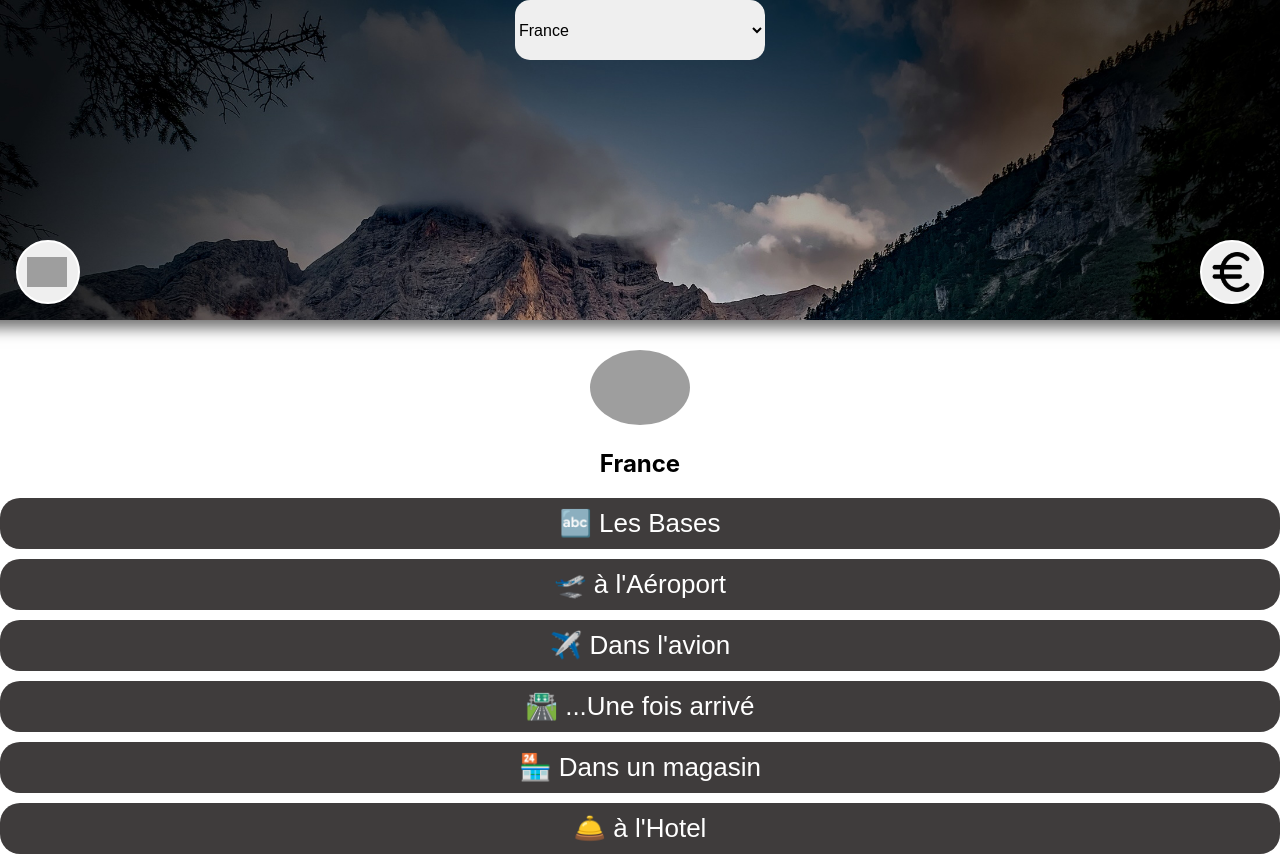
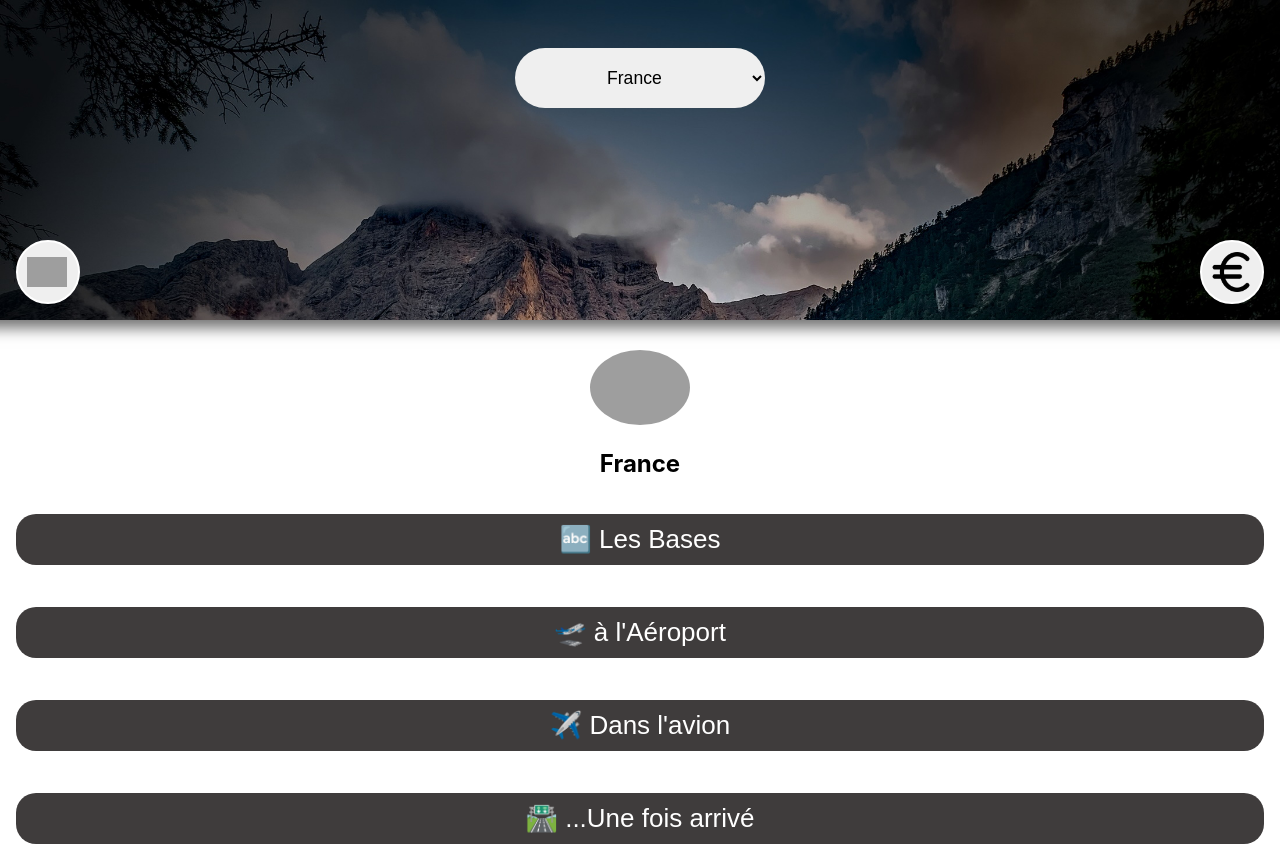
Before and after one commit to FMichel5173/TravelerKit, a React (Vite) app in the folder frontend/: page / in a window 1280 px wide. Shown: the top 856 px of the page. Built offline with nearby package versions, Linux system fonts and the light colour scheme; grey boxes are pictures that could not be loaded.

Commit message:
adding style

```diff
--- a/frontend/src/components/Button.css
+++ b/frontend/src/components/Button.css
@@ -5,4 +5,5 @@
   color: white;
   border: none;
   border-radius: 20px;
+  margin:1rem;
 }
--- a/frontend/src/components/header.css
+++ b/frontend/src/components/header.css
@@ -37,5 +37,8 @@ select {
   display: inline-block;
   cursor: pointer;
   font-size: 1rem;
-  border-radius: 15px;
+  border-radius: 50px;
+  margin-top: 3rem;
+  padding-left: 5.5rem;
+  font-size: 1.1rem;
 }
```
